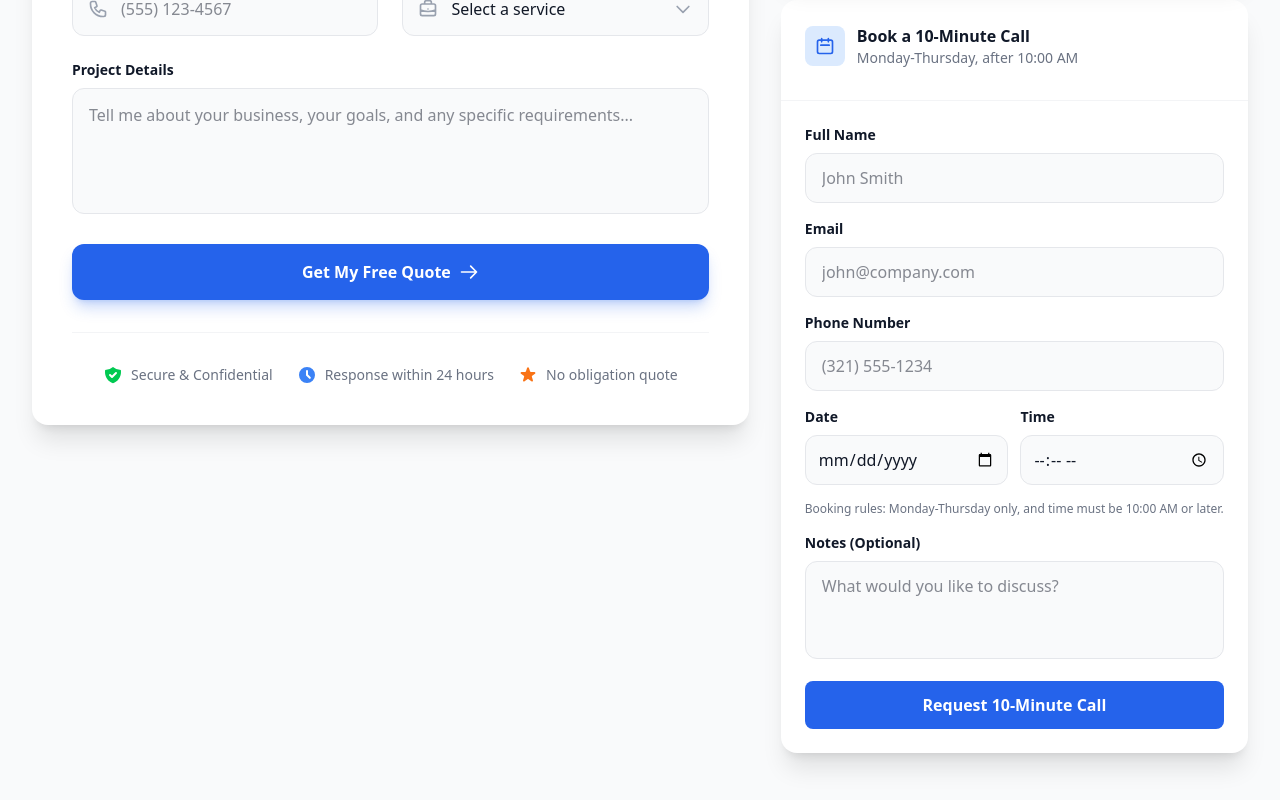
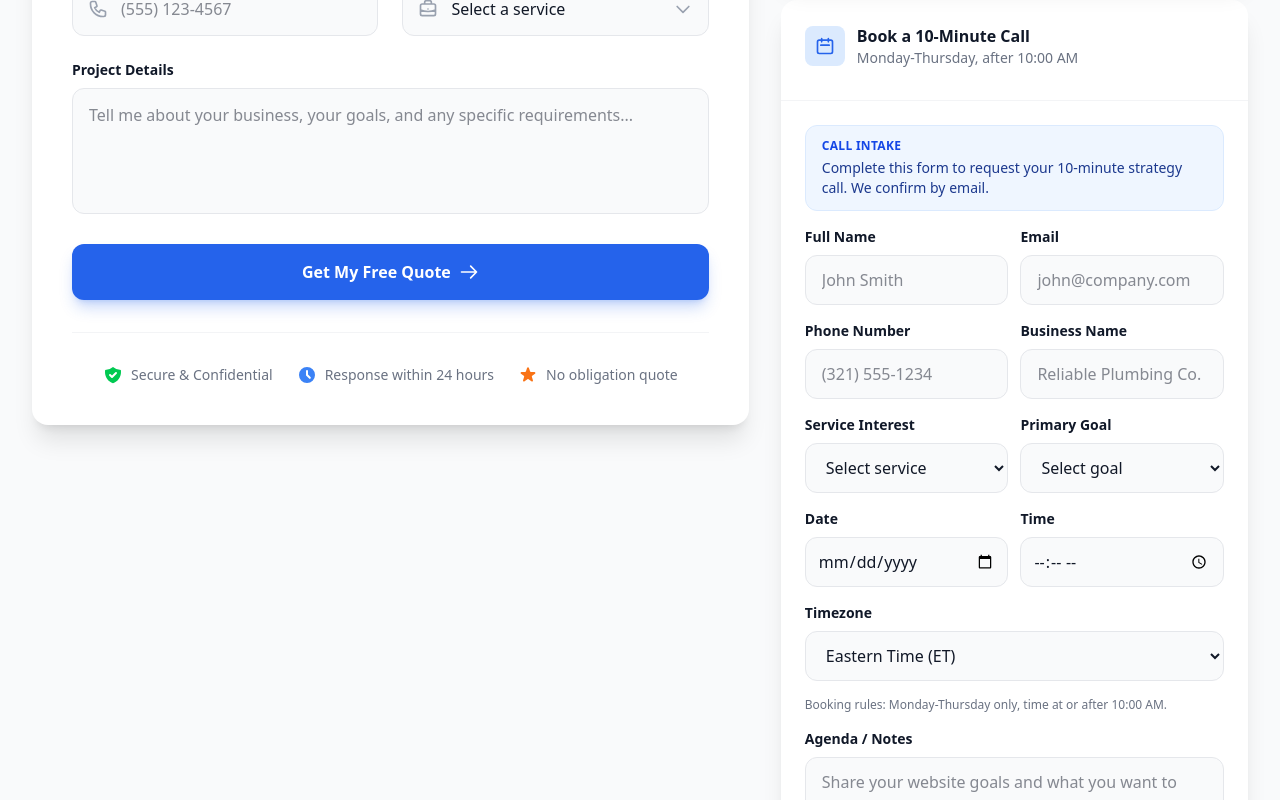
Before and after one commit to nomadghibi/reliablewebco, a Next.js app: page /contact in a window 1280 px wide. Shown: the part 1060-1860 px from the top of the page. Built offline with nearby package versions, Linux system fonts and the light colour scheme; no server answers.

Commit message:
Enhance 10-minute call form with professional full intake fields

```diff
--- a/src/app/contact/page.tsx
+++ b/src/app/contact/page.tsx
@@ -20,8 +20,12 @@ export default function ContactPage() {
     name: '',
     email: '',
     phone: '',
+    company: '',
+    serviceType: '',
+    callGoal: '',
     preferredDate: '',
     preferredTime: '',
+    timezone: 'America/New_York',
     notes: '',
   });
   const [callStatus, setCallStatus] = useState<'idle' | 'submitting' | 'success' | 'error'>('idle');
@@ -75,7 +79,7 @@ export default function ContactPage() {
     });
   };
 
-  const handleCallFormChange = (e: React.ChangeEvent<HTMLInputElement | HTMLTextAreaElement>) => {
+  const handleCallFormChange = (e: React.ChangeEvent<HTMLInputElement | HTMLTextAreaElement | HTMLSelectElement>) => {
     const { name, value } = e.target;
     setCallFormData((prev) => ({
       ...prev,
@@ -114,8 +118,12 @@ export default function ContactPage() {
           name: callFormData.name,
           email: callFormData.email,
           phone: callFormData.phone,
+          company: callFormData.company,
+          service_type: callFormData.serviceType,
+          call_goal: callFormData.callGoal,
           preferred_date: callFormData.preferredDate,
           preferred_time: callFormData.preferredTime,
+          timezone: callFormData.timezone,
           notes: callFormData.notes,
         }),
       });
@@ -129,8 +137,12 @@ export default function ContactPage() {
           name: '',
           email: '',
           phone: '',
+          company: '',
+          serviceType: '',
+          callGoal: '',
           preferredDate: '',
           preferredTime: '',
+          timezone: 'America/New_York',
           notes: '',
         });
         return;
@@ -464,6 +476,14 @@ export default function ContactPage() {
                   </div>
                 </div>
                 <form onSubmit={handleCallBookingSubmit} className="p-6 space-y-4">
+                  <div className="rounded-xl border border-blue-100 bg-blue-50 px-4 py-3">
+                    <p className="text-xs font-semibold uppercase tracking-wide text-blue-700 mb-1">Call Intake</p>
+                    <p className="text-sm text-blue-900">
+                      Complete this form to request your 10-minute strategy call. We confirm by email.
+                    </p>
+                  </div>
+
+                  <div className="grid grid-cols-1 sm:grid-cols-2 gap-3">
                     <div>
                       <label htmlFor="call-name" className="block text-sm font-semibold text-gray-900 mb-2">
                         Full Name
@@ -495,7 +515,9 @@ export default function ContactPage() {
                         placeholder="john@company.com"
                       />
                     </div>
+                  </div>
 
+                  <div className="grid grid-cols-1 sm:grid-cols-2 gap-3">
                     <div>
                       <label htmlFor="call-phone" className="block text-sm font-semibold text-gray-900 mb-2">
                         Phone Number
@@ -510,6 +532,67 @@ export default function ContactPage() {
                         className="w-full px-4 py-3 border border-gray-200 rounded-xl focus:ring-2 focus:ring-primary-500 focus:border-primary-500 bg-gray-50 focus:bg-white transition-all duration-200"
                         placeholder="(321) 555-1234"
                       />
+                    </div>
+
+                    <div>
+                      <label htmlFor="call-company" className="block text-sm font-semibold text-gray-900 mb-2">
+                        Business Name
+                      </label>
+                      <input
+                        id="call-company"
+                        name="company"
+                        type="text"
+                        required
+                        value={callFormData.company}
+                        onChange={handleCallFormChange}
+                        className="w-full px-4 py-3 border border-gray-200 rounded-xl focus:ring-2 focus:ring-primary-500 focus:border-primary-500 bg-gray-50 focus:bg-white transition-all duration-200"
+                        placeholder="Reliable Plumbing Co."
+                      />
+                    </div>
+                  </div>
+
+                  <div className="grid grid-cols-1 sm:grid-cols-2 gap-3">
+                    <div>
+                      <label htmlFor="call-service-type" className="block text-sm font-semibold text-gray-900 mb-2">
+                        Service Interest
+                      </label>
+                      <select
+                        id="call-service-type"
+                        name="serviceType"
+                        required
+                        value={callFormData.serviceType}
+                        onChange={handleCallFormChange}
+                        className="w-full px-4 py-3 border border-gray-200 rounded-xl focus:ring-2 focus:ring-primary-500 focus:border-primary-500 bg-gray-50 focus:bg-white transition-all duration-200"
+                      >
+                        <option value="">Select service</option>
+                        <option value="landing-page">24-Hour Landing Page</option>
+                        <option value="website-in-a-week">Website-in-a-Week</option>
+                        <option value="growth-website">Growth Website</option>
+                        <option value="authority-website">Authority Website</option>
+                        <option value="software-development">Software Development / ML-AI</option>
+                      </select>
+                    </div>
+
+                    <div>
+                      <label htmlFor="call-goal" className="block text-sm font-semibold text-gray-900 mb-2">
+                        Primary Goal
+                      </label>
+                      <select
+                        id="call-goal"
+                        name="callGoal"
+                        required
+                        value={callFormData.callGoal}
+                        onChange={handleCallFormChange}
+                        className="w-full px-4 py-3 border border-gray-200 rounded-xl focus:ring-2 focus:ring-primary-500 focus:border-primary-500 bg-gray-50 focus:bg-white transition-all duration-200"
+                      >
+                        <option value="">Select goal</option>
+                        <option value="more-leads">Generate more leads</option>
+                        <option value="new-site">Launch a new website</option>
+                        <option value="redesign">Redesign current website</option>
+                        <option value="local-seo">Improve local SEO</option>
+                        <option value="automation">Discuss custom automation/software</option>
+                      </select>
+                    </div>
                   </div>
 
                   <div className="grid grid-cols-2 gap-3">
@@ -545,22 +628,42 @@ export default function ContactPage() {
                     </div>
                   </div>
 
+                  <div>
+                    <label htmlFor="call-timezone" className="block text-sm font-semibold text-gray-900 mb-2">
+                      Timezone
+                    </label>
+                    <select
+                      id="call-timezone"
+                      name="timezone"
+                      required
+                      value={callFormData.timezone}
+                      onChange={handleCallFormChange}
+                      className="w-full px-4 py-3 border border-gray-200 rounded-xl focus:ring-2 focus:ring-primary-500 focus:border-primary-500 bg-gray-50 focus:bg-white transition-all duration-200"
+                    >
+                      <option value="America/New_York">Eastern Time (ET)</option>
+                      <option value="America/Chicago">Central Time (CT)</option>
+                      <option value="America/Denver">Mountain Time (MT)</option>
+                      <option value="America/Los_Angeles">Pacific Time (PT)</option>
+                    </select>
+                  </div>
+
                   <p className="text-xs text-gray-500">
-                    Booking rules: Monday-Thursday only, and time must be 10:00 AM or later.
+                    Booking rules: Monday-Thursday only, time at or after 10:00 AM.
                   </p>
 
                   <div>
                     <label htmlFor="call-notes" className="block text-sm font-semibold text-gray-900 mb-2">
-                      Notes (Optional)
+                      Agenda / Notes
                     </label>
                     <textarea
                       id="call-notes"
                       name="notes"
                       rows={3}
+                      required
                       value={callFormData.notes}
                       onChange={handleCallFormChange}
                       className="w-full px-4 py-3 border border-gray-200 rounded-xl focus:ring-2 focus:ring-primary-500 focus:border-primary-500 bg-gray-50 focus:bg-white transition-all duration-200 resize-none"
-                      placeholder="What would you like to discuss?"
+                      placeholder="Share your website goals and what you want to cover in the 10-minute call."
                     />
                   </div>
 
```
Lines whose indentation alone changed are shown as unchanged.
